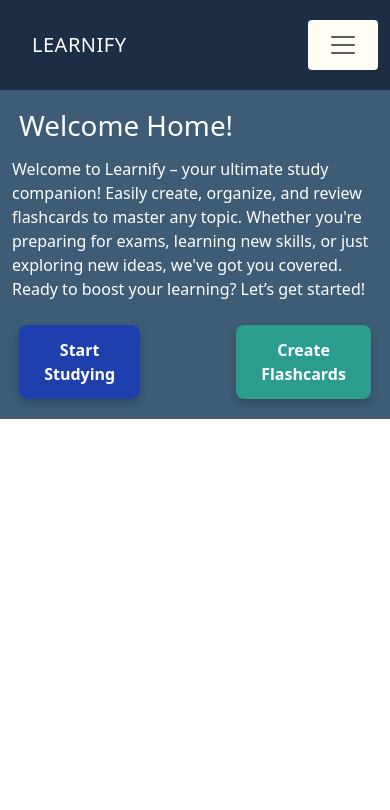
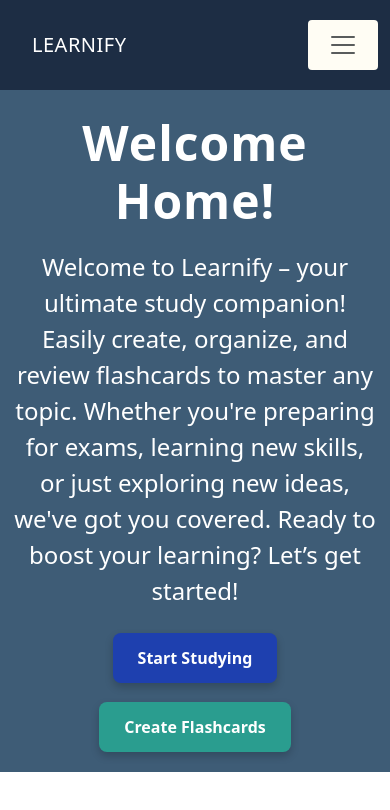
Before and after one commit to opey9519/Learnify, a React (Vite) app in the folder learnify/: page / in a window 390 px wide. Shown: the top 810 px of the page. Built offline with nearby package versions, Linux system fonts and the light colour scheme.

Commit message:
Improved Components and styles for Home Component

```diff
--- a/learnify/src/WelcomeHome.css
+++ b/learnify/src/WelcomeHome.css
@@ -1,5 +1,8 @@
-h1 {
+#title {
     padding: .25em;
+    font-size: 2em;
+    font-weight: 700;
+    letter-spacing: 1px;
 }
 
 .selectButton {
@@ -7,6 +10,10 @@ h1 {
     justify-content: center;
     align-items: center;
     padding: .5em;
+}
+
+.text {
+    font-size: 1.5em;
 }
 
 #root {
@@ -41,3 +48,18 @@ h1 {
     background-color: #33b9a9;
     transform: scale(1.05);
 }
+
+
+@media (max-width: 768px) {
+    .selectButton {
+        flex-direction: column;
+        gap: 1.15em;
+    }
+
+    .text {
+        justify-content: center;
+        align-items: center;
+        text-align: center;
+    }
+
+}
--- a/learnify/src/WelcomeHome.jsx
+++ b/learnify/src/WelcomeHome.jsx
@@ -3,8 +3,8 @@ import "./WelcomeHome.css"
 function WelcomeHome() {
     return (
         <div id="root" className="container root">
-            <div className="text-primary-200">
-                <h1>Welcome Home!</h1>
+            <div className="text">
+                <h1 id="title">Welcome Home!</h1>
                 <p>Welcome to Learnify – your ultimate study companion! Easily create, organize, and review flashcards to master any topic. Whether you're preparing for exams, learning new skills, or just exploring new ideas, we've got you covered. Ready to boost your learning? Let’s get started!</p>
             </div>
             <div className="selectButton">
```
